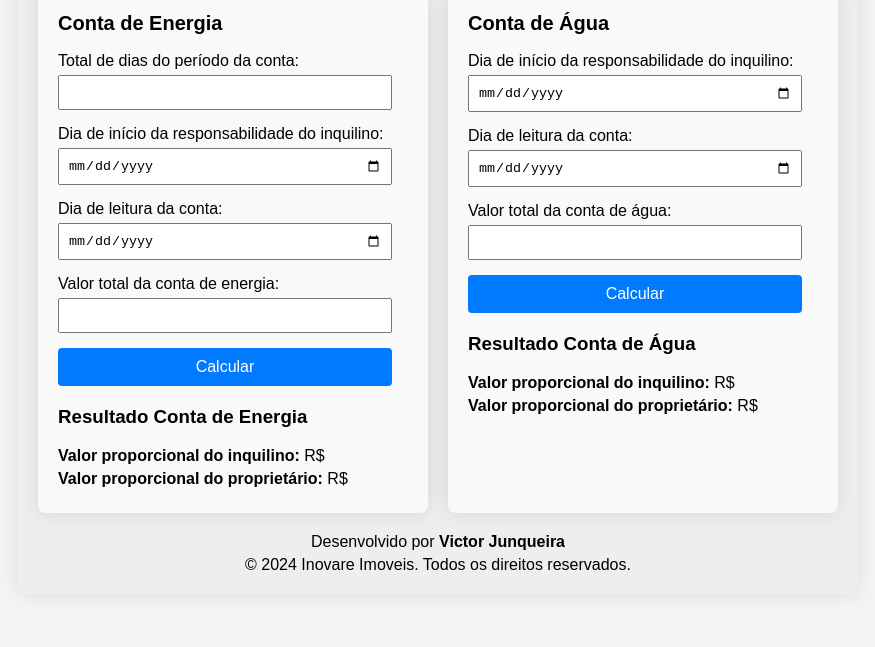
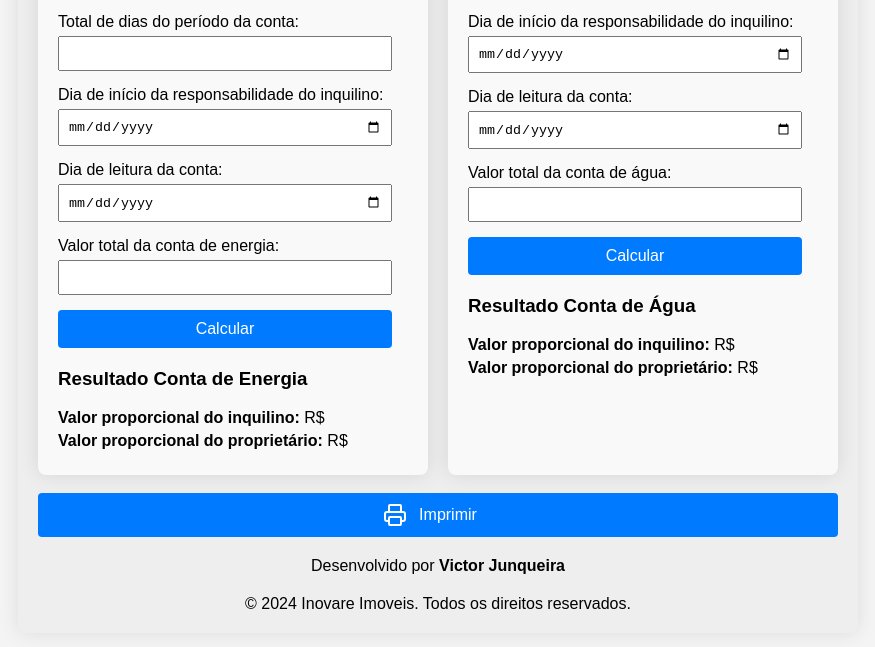
Before and after one commit to VictorJunqueira1/proportional-days-calculator, a plain HTML site: page index.html in a window 1280 px wide. Shown: the part 169-816 px from the top of the page, without its empty margins (202-1077 px from the left). Drawn offline with Linux system fonts and the light colour scheme.

Commit message:
feat: Incluindo funcionalidade de impressão.

```diff
--- a/index.html
+++ b/index.html
@@ -11,8 +11,8 @@
 
 <body>
     <div class="container">
-        <h1>Calculadora de Dias Proporcionais</h1>
-
+        <h1 class="block">Calculadora de Dias Proporcionais</h1>
+        <h1 class="hidden">Cálculo de Dias Proporcionais</h1>
         <div class="columns">
             <div class="column-1">
                 <h2>Conta de Energia</h2>
@@ -41,7 +41,6 @@
                     <p><strong>Valor proporcional do proprietário:</strong> R$ <span id="energyOwnerValue"></span></p>
                 </div>
             </div>
-
             <div class="column-2">
                 <h2>Conta de Água</h2>
                 <form id="waterForm">
@@ -66,8 +65,22 @@
                 </div>
             </div>
         </div>
+        <div class="printerButton">
+            <button onclick="window.print()">
+                <svg xmlns="http://www.w3.org/2000/svg" width="24" height="24" viewBox="0 0 24 24" fill="none"
+                    stroke="currentColor" stroke-width="2" stroke-linecap="round" stroke-linejoin="round"
+                    class="lucide lucide-printer">
+                    <path d="M6 18H4a2 2 0 0 1-2-2v-5a2 2 0 0 1 2-2h16a2 2 0 0 1 2 2v5a2 2 0 0 1-2 2h-2" />
+                    <path d="M6 9V3a1 1 0 0 1 1-1h10a1 1 0 0 1 1 1v6" />
+                    <rect x="6" y="14" width="12" height="8" rx="1" />
+                </svg>
+                <span>Imprimir</span>
+            </button>
+        </div>
         <div class="credit">
-            <p>Desenvolvido por <a href="https://www.linkedin.com/in/victor-junqueira-789004281/"><span> Victor Junqueira</span></a></p>
+            <p>Desenvolvido por <span>Victor Junqueira</span></a></p>
+        </div>
+        <div class="credit credit-inovare">
             <p>&copy; 2024 Inovare Imoveis. Todos os direitos reservados.</p>
         </div>
     </div>
--- a/styles.css
+++ b/styles.css
@@ -103,13 +103,60 @@ button:hover {
     font-weight: bold;
 }
 
-.credit a {
+.credit span {
     text-decoration: none;
     color: inherit;
 }
 
-.credit a:hover {
+.credit span:hover {
     text-decoration: underline;
+}
+
+.printerButton {
+    display: flex;
+    background-color: #007bff;
+    border-radius: 4px;
+    margin-top: 18px;
+}
+
+.printerButton:hover {
+    background: #0056b3;
+    transition: all ease-in-out 300ms;
+}
+
+.printerButton button {
+    display: flex;
+    align-items: center;
+    justify-content: center;
+    border: none;
+    background: none;
+    cursor: pointer;
+    gap: 12px;
+}
+
+.hidden {
+    display: none;
+}
+
+@media print {
+
+    .credit,
+    .printerButton,
+    button {
+        display: none;
+    }
+
+    .hidden {
+        display: block;
+    }
+
+    .block {
+        display: none;
+    }
+
+    .credit-inovare {
+        display: block;
+    }
 }
 
 @media (width < 442px) {
```
Also changed, not shown: 1 other file.
